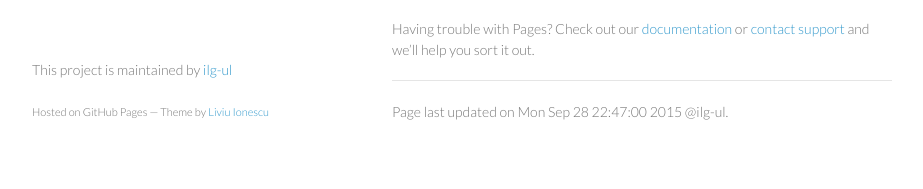
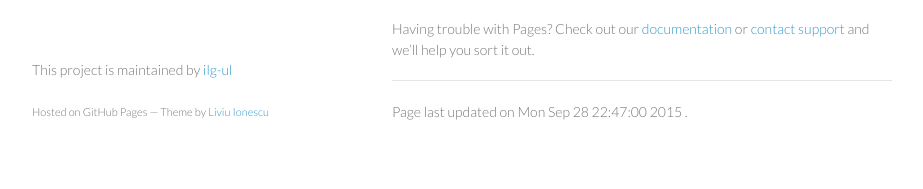
Before and after one commit to ilg-ul/github-jekyll-theme, a Jekyll site: the page built from site/home.md, in a window 1280 px wide. Shown: the part 709-898 px from the top of the page, without its empty margins (178-1101 px from the left). Built offline with Jekyll 4.4.1, drawn with Linux system fonts in a browser that asks for light colours; Markdown is read by kramdown in place of the engine named in the settings.

Commit message:
remove test @ilg-ul from 'modified on' line

```diff
--- a/_layouts/main.html
+++ b/_layouts/main.html
@@ -10,5 +10,5 @@ layout: default
 
 <hr/>
 <p class="page-footer">
-Page last updated on {{ page.last_modified_at | date: '%c %Z' }}  @ilg-ul.
+Page last updated on {{ page.last_modified_at | date: '%c %Z' }}.
 </p>
--- a/_layouts/page.html
+++ b/_layouts/page.html
@@ -10,5 +10,5 @@ layout: default
 
 <hr/>
 <p class="page-footer">
-Last modified on {{ page.last_modified_at | date: '%c %Z' }} @ilg-ul.
+Last modified on {{ page.last_modified_at | date: '%c %Z' }}.
 </p>
```
